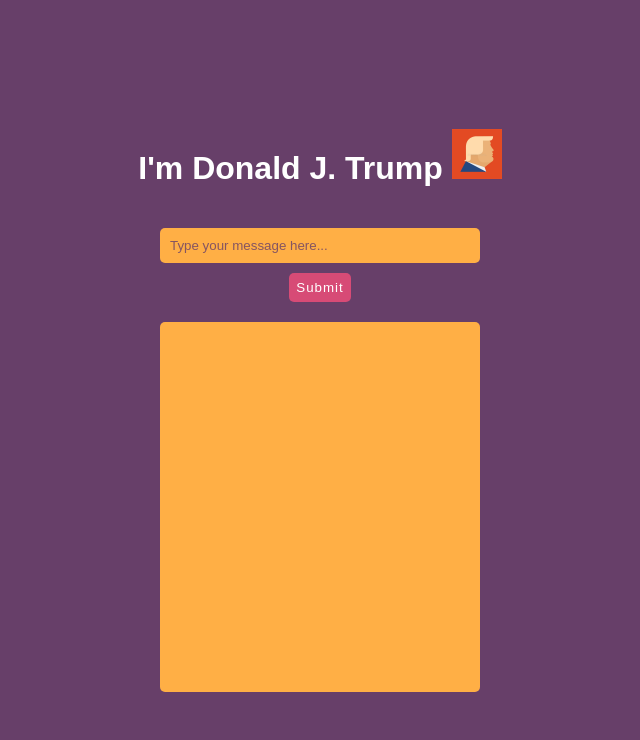
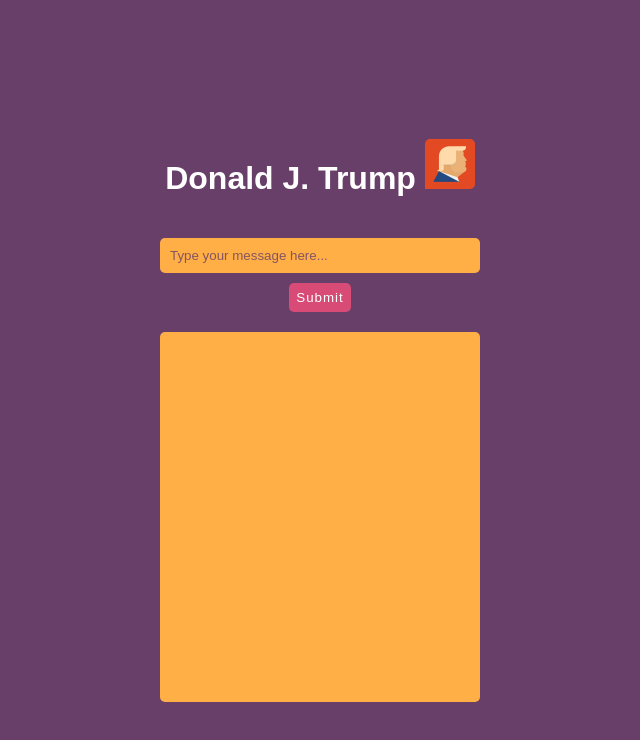
Before and after one commit to Blingoose/chatgpt-test, a website: page public/index.html in a window 1280 px wide. Shown: the whole page, without its empty margins (320-960 px from the left). Drawn offline with Linux system fonts and the light colour scheme.

Commit message:
minor changes

```diff
--- a/public/index.html
+++ b/public/index.html
@@ -10,8 +10,10 @@
     <div class="container">
       <div class="title">
         <h1>
-          I'm Donald J. Trump
-          <span><img src="./img.webp" height="50px" width="50px" /></span>
+          Donald J. Trump
+          <span
+            ><img class="dt_img" src="./img.webp" height="50px" width="50px"
+          /></span>
         </h1>
       </div>
       <input
--- a/public/styles.css
+++ b/public/styles.css
@@ -66,6 +66,13 @@
 .title {
   color: #fff;
   margin-bottom: 20px;
+  margin-top: 20px;
+}
+
+.dt_img {
+  border-top-left-radius: 5px;
+  border-top-right-radius: 5px;
+  border-bottom-right-radius: 5px;
 }
 
 .trump {
```
